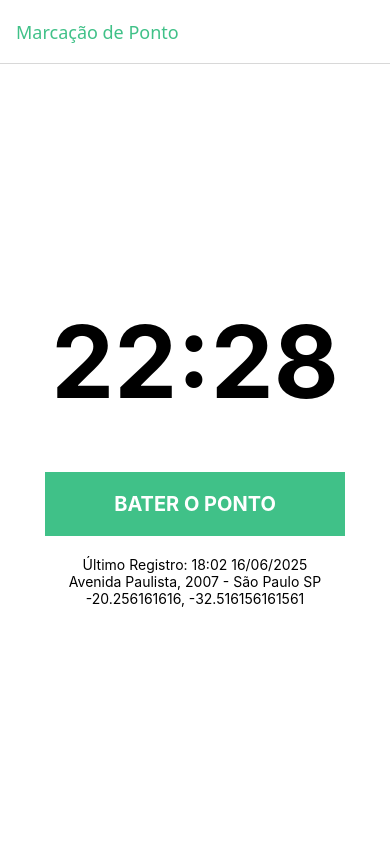
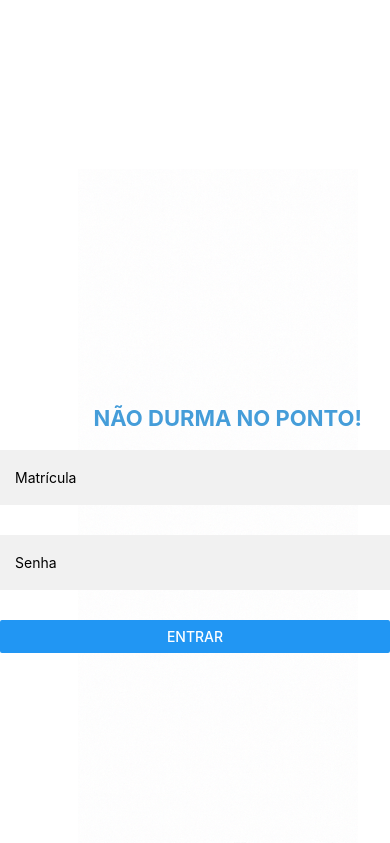
Before and after one commit to jonaswillian/pontualize, a React Native app: screen / in a window 390 px wide. Shown: the top 843 px of the page. Built offline with nearby package versions, Linux system fonts and the light colour scheme.

Commit message:
Função de bater o ponto

```diff
--- a/App.js
+++ b/App.js
@@ -7,11 +7,13 @@ import Principal from './telas/Principal';
 import Suporte from './telas/Suporte';
 import Marcar from './telas/Marcar';
 
+
+
 const Stack = createStackNavigator();
 
 function ListaTelas() {
   return (
-    <Stack.Navigator initialRouteName='Marcar'>
+    <Stack.Navigator initialRouteName='Login'>
       <Stack.Screen name="Login" component={Login} options={{
         headerShown:false
       }} />
--- a/package.json
+++ b/package.json
@@ -11,12 +11,14 @@
   "dependencies": {
     "@react-navigation/native": "^7.1.10",
     "@react-navigation/stack": "^7.3.3",
+    "axios": "^1.10.0",
     "expo": "~53.0.11",
     "expo-status-bar": "~2.2.3",
     "react": "19.0.0",
     "react-native": "0.79.3",
     "react-native-element-dropdown": "^2.12.4",
     "react-native-gesture-handler": "~2.24.0",
+    "react-native-get-location": "^5.0.0",
     "react-native-maps": "^1.18.0",
     "react-native-safe-area-context": "5.4.0",
     "react-native-screens": "~4.11.1"
--- a/telas/Login.js
+++ b/telas/Login.js
@@ -1,16 +1,45 @@
 import { View, SafeAreaView, Image, Text, TextInput, Button } from "react-native";
 import { estilo } from "../assets/Formatacao";
 import Logo from "../assets/logo.png"
+import { useState } from "react";
+import axios from 'axios';
 
-export default function Login(){
+export default function Login({navigation}){
+
+    const [matricula, gravaMatricula] = useState('')
+    const [senha, gravaSenha] = useState('')
+
+    function logar(){
+        return axios({
+            method: "GET",
+            url:"http://10.55.49.38:3000/usuarios/selecionar/"+matricula+"",
+        })
+        .then((resposta)=>{
+            if (typeof(resposta.data.id)=="number")
+                navigation.navigate("Marcar", {funcionario:resposta.data.id})
+            else
+                alert ('Dados de login incorretos')
+        })
+        .catch((error)=> console.log(error))
+    }
+
     return(
     <SafeAreaView style={estilo.tela}>
         <Image source={Logo} style={estilo.logotipo} />
         <Text style={estilo.slogan}>NÃO DURMA NO PONTO!</Text>
         <View style={estilo.form_login}>
-            <TextInput placeholder="Matrícula" style={estilo.campo_login} keyboardType="numeric" />
-            <TextInput placeholder="Senha" style={estilo.campo_login} />
-            <Button title="Entrar" style={estilo.botao_login} />
+            <TextInput
+                placeholder="Matrícula"
+                style={estilo.campo_login}
+                keyboardType="numeric"
+                value={matricula}
+                onChangeText={(matricula)=>gravaMatricula(matricula)} />
+            <TextInput
+                placeholder="Senha"
+                style={estilo.campo_login}
+                value={senha}
+                onChangeText={(senha)=>gravaSenha(senha)} />
+            <Button title="Entrar" style={estilo.botao_login} onPress={logar} />
         </View>
     </SafeAreaView>
     );
--- a/telas/Marcar.js
+++ b/telas/Marcar.js
@@ -1,14 +1,33 @@
 import { View, SafeAreaView, Text, Button, TouchableOpacity } from "react-native";
 import { estilo } from "../assets/Formatacao";
 import { useEffect, useState } from "react";
+import GetLocation from "react-native-get-location";
+import axios from "axios";
 
+export default function Marcar({route}){
 
-export default function Marcar(){
+    const [local, setLocal] = useState(0)
+    const [horaAtual, atualizaHora] = useState('');
 
-    const [horaAtual, atualizaHora] = useState('');
+    const funcionario = route.params
+
+    // function pegaLocal(){
+    //         GetLocation.getCurrentPosition({
+    //     enableHighAccuracy: true,
+    //     timeout: 60000,
+    //     })
+    //     .then(location => {
+    //         setLocal(location)
+    //     })
+    //     .catch(error => {
+    //         const { code, message } = error;
+    //         console.warn(code, message);
+    //     })
+    // }
 
     useEffect(()=>{
         setInterval(()=> atualizaHora(pegaTempo()), 1000)
+        //setInterval(pegaLocal, 5000)
         //return () => clearInterval()
     }, [])
 
@@ -21,10 +40,29 @@ export default function Marcar(){
         return `${hora}:${minutos}`;
     }
 
+    function BaterPonto(){
+        const data_atual = new Date.prototype.toISOString()
+        return axios({
+            method: "POST",
+            type: "json",
+            url: "http://10.55.49.38:3000/marcacao/cadastrar",
+            data:{
+                    "data": "2021-08-16T16:31:53.596Z",
+                    "hora": "2021-08-16T16:31:53.596Z",
+                    "latitude": 0.5646545646,
+                    "longitude": 0.876131688,
+                    "funcionarioId": funcionario.funcionario
+            }
+        })
+
+        .then((resposta)=>alert('Ponto batido com sucesso'))
+        .catch((error)=>console.log(error))
+    }
+
     return(
     <SafeAreaView style={[estilo.tela, {justifyContent:'center', alignItems:'center'}]}>
         <Text style={estilo.hora_atual}>{horaAtual}</Text>
-        <TouchableOpacity style={estilo.botao_ponto} onPress={()=>alert(horaAtual)}>
+        <TouchableOpacity style={estilo.botao_ponto} onPress={BaterPonto}>
             <Text style={estilo.texto_botao_ponto}>BATER O PONTO</Text>
         </TouchableOpacity>
         <View style={estilo.info_ponto}>
```
Also changed, not shown: 1 other file (tests, documents, lock files or other folders).
